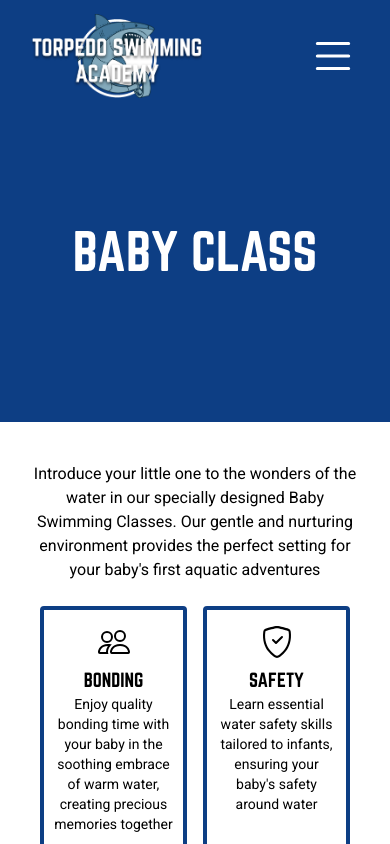
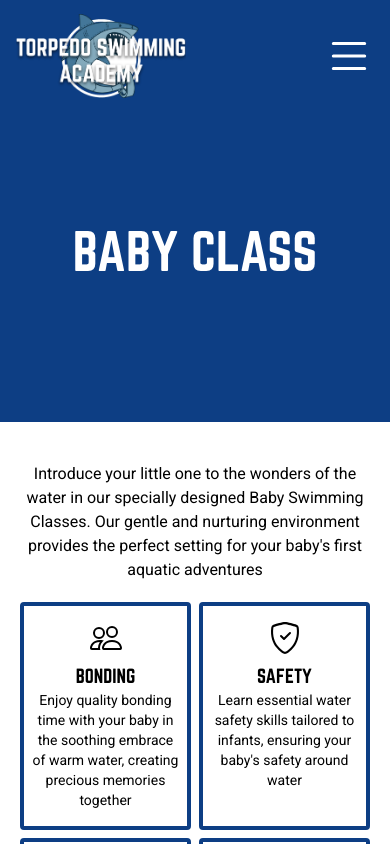
Before and after one commit to pkWafuuu/torpedo-academy, a Next.js app: page /programs/babyclass in a window 390 px wide. Shown: the top 844 px of the page. Built offline with nearby package versions, Linux system fonts and the light colour scheme.

Commit message:
fix paddings

```diff
--- a/app/globals.css
+++ b/app/globals.css
@@ -29,7 +29,7 @@ p {
 }
 
 .row {
-  @apply max-w-6xl mx-auto w-full px-8
+  @apply max-w-6xl mx-auto w-full px-4
 }
 
 .flex-center {
--- a/app/ui/Nextarrow.tsx
+++ b/app/ui/Nextarrow.tsx
@@ -4,11 +4,11 @@ import arrow from '../../public/icons/chevron-right.svg'
 
 export default function Nextarrow({onClick}:any) {
   return (
-    <button onClick={onClick} className='carousel-btn absolute -right-[20px] z-[1] top-[45%]'>
+    <button onClick={onClick} className='carousel-btn absolute -right-[14px] z-[1] top-[45%]'>
         <Image
             src={arrow}
-            height={28}
-            width={28}
+            height={20}
+            width={20}
             alt='prev'
             />
     </button>
--- a/app/ui/Prevarrow.tsx
+++ b/app/ui/Prevarrow.tsx
@@ -4,11 +4,11 @@ import arrow from '../../public/icons/chevron-left.svg'
 
 export default function Prevarrow({onClick}:any) {
   return (
-    <button onClick={onClick} className='carousel-btn absolute -left-[20px] z-[1] top-[45%] '>
+    <button onClick={onClick} className='carousel-btn absolute -left-[14px] z-[1] top-[45%] '>
         <Image
             src={arrow}
-            height={28}
-            width={28}
+            height={20}
+            width={20}
             alt='prev'
             />
     </button>
--- a/app/ui/ProgramDetail.tsx
+++ b/app/ui/ProgramDetail.tsx
@@ -3,7 +3,7 @@ import React from "react";
 
 export default function ProgramDetail({ icon, title, para }: any) {
   return (
-    <div className="p-2 w-1/2 md:w-1/3">
+    <div className="p-1 md:p-2 w-1/2 md:w-1/3">
       <div className="h-full py-4 px-2 flex flex-col text-center border-[4px] border-[#0d3e84] rounded">
         <div className="flex-center">
           <Image src={icon} objectFit="cover" alt="" className="w-8 mb-2" />
```
